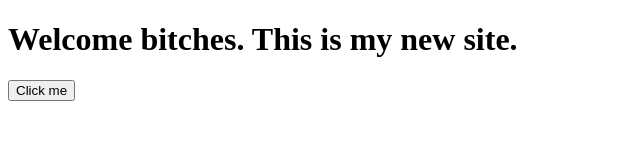
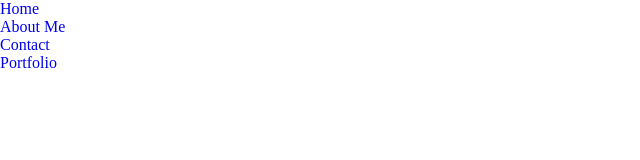
Before and after one commit to cdcastillo91/cdcastillo91.github.io, a plain HTML site: page index.html in a window 1280 px wide. Shown: the whole page, without its empty margins (0-640 px from the left). Drawn offline with Linux system fonts and the light colour scheme.

Commit message:
Updated webpage

```diff
--- a/index.html
+++ b/index.html
@@ -2,13 +2,28 @@
 <html lang="en">
   <head>
     <meta charset="UTF-8" />
-    <meta name="viewport" content="width=device-width, initial-scale=1.0" />
-    <meta http-equiv="X-UA-Compatible" content="ie=edge" />
-    <title>Personal Site</title>
+    <meta name="viewport" content="width=device-width, initial-scale=1" />
+    <meta
+      name="description"
+      content="Personal website to showcase my talents"
+    />
+    <meta name="author" content="Christofer Castillo" />
+    <title>Christofer Castillo | Welcome!</title>
+    <link rel="stylesheet" href="styles.css" />
   </head>
   <body>
-    <h1>Welcome bitches. This is my new site.</h1>
-    <button onclick="clicked()">Click me</button>
+    <header>
+      <div class="container">
+        <nav>
+          <ul>
+            <li><a href="index.html">Home</a></li>
+            <li><a href="about.html">About Me</a></li>
+            <li><a href="contact.html">Contact</a></li>
+            <li><a href="portfolio.html">Portfolio</a></li>
+          </ul>
+        </nav>
+      </div>
+    </header>
     <script src="app.js"></script>
   </body>
 </html>
--- /dev/null
+++ b/styles.css
@@ -0,0 +1,17 @@
+* {
+  box-sizing: border-box;
+}
+
+body {
+  margin: 0;
+}
+
+ul {
+  list-style-type: none;
+  margin: 0;
+  padding: 0;
+}
+
+a {
+  text-decoration: none;
+}
```
Also changed, not shown: about.html (added, +12 -0 lines), contact.html (added, +12 -0 lines), portfolio.html (added, +12 -0 lines).
